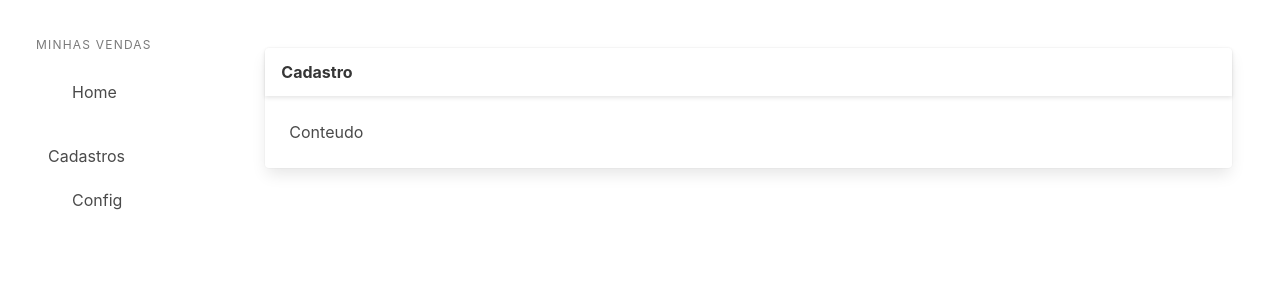
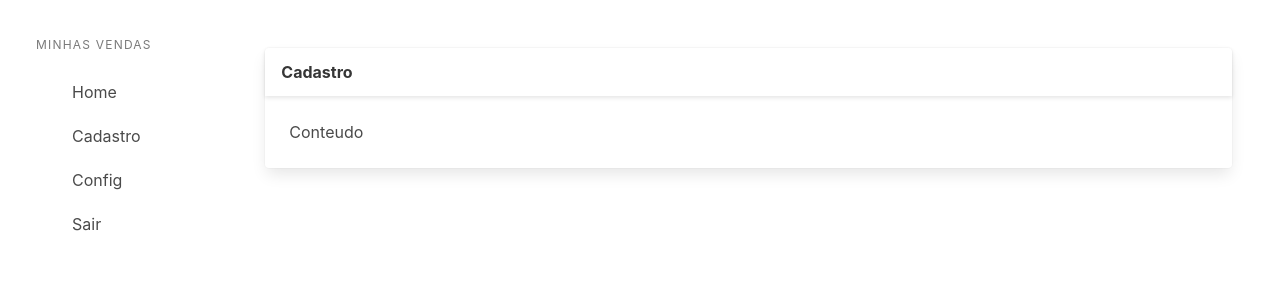
Before and after one commit to DevFullStack-Franklyn-R-Silva/Sistema-de-Vendas-Fullstack-Next.js-Spring-Boot-React-TS-e-Jasper-Reports, a Next.js app in the folder frontend/: page / in a window 1280 px wide. Shown: the top 300 px of the page. Built offline with nearby package versions, Linux system fonts and the light colour scheme.

Commit message:
Componentizando os itens de menu

```diff
--- a/frontend/src/components/layout/menu/index.tsx
+++ b/frontend/src/components/layout/menu/index.tsx
@@ -1,24 +1,33 @@
+import Link from "next/link";
+
 export const Menu: React.FC = () => {
     return (
         <aside className="column is-2 is-narrow-mobile is-fullheight section is-hidden-mobile">
             <p className="menu-label is-hidden-touch">Minhas Vendas</p>
             <ul className="menu-list">
-                <li>
-                    <a href="#">
-                        <span className="icon"></span>Home
-                    </a>
-                </li>
-                <li>
-                    <a href="#">
-                        <span className="icon"></span>Cadastros
-                    </a>
-                </li>
-                <li>
-                    <a href="#">
-                        <span className="icon"></span>Config
-                    </a>
-                </li>
+                <MenuItem href="/" label="Home" />
+                <MenuItem href="/" label="Cadastro" />
+                <MenuItem href="/" label="Config" />
+                <MenuItem href="/" label="Sair" />
             </ul>
         </aside>
     );
 };
+
+interface MenuItemProps {
+    href: string;
+    label: string;
+}
+
+const MenuItem: React.FC<MenuItemProps> = (props: MenuItemProps) => {
+    return (
+        <li>
+            <Link href={props.href}>
+                <a>
+                    <span className="icon"></span>
+                    {props.label}
+                </a>
+            </Link>
+        </li>
+    );
+};
```
